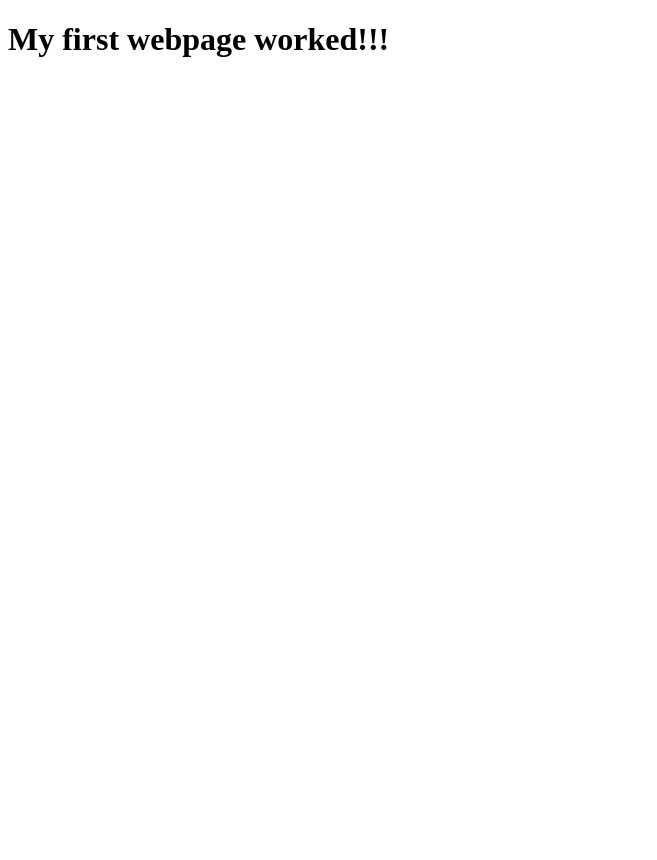
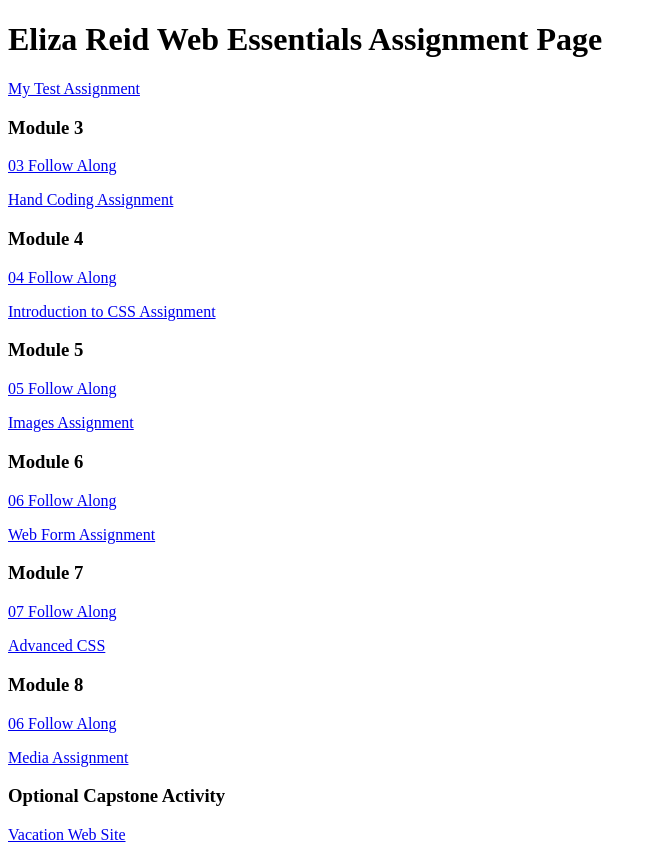
Before and after one commit to elizareid/dwdd1600, a plain HTML site: page index.html in a window 1280 px wide. Shown: the whole page, without its empty margins (0-657 px from the left). Before the commit the page ends 800 px from the top, so only its background shows below. Drawn offline with Linux system fonts and the light colour scheme.

Commit message:
Update index.html

```diff
--- a/index.html
+++ b/index.html
@@ -3,9 +3,37 @@
 	<head>
 		<meta charset="UTF-8">
 		<meta name="viewport" content="width=device-width, initial-scale=1.0">
-    <title>Document</title>
+		<title>dwdd 1600 assignment list page</title>
 	</head>
 	<body>
-    <h1>My first webpage worked!!!</h1>
+		<h1>Eliza Reid Web Essentials Assignment Page</h1>
+		<p><a href="01test">My Test Assignment</a></p>
+
+		<h3>Module 3</h3>
+		<p><a href="03follow-along">03 Follow Along</a></p>
+		<p><a href="03hand-coding">Hand Coding Assignment</a></p>
+
+		<h3>Module 4</h3>
+		<p><a href="04follow-along">04 Follow Along</a></p>
+		<p><a href="04intro-css">Introduction to CSS Assignment</a></p>
+
+		<h3>Module 5</h3>
+		<p><a href="05follow-along">05 Follow Along</a></p>
+		<p><a href="05images">Images Assignment</a></p>
+
+		<h3>Module 6</h3>
+		<p><a href="06follow-along">06 Follow Along</a></p>
+		<p><a href="06form">Web Form Assignment</a></p>
+
+		<h3>Module 7</h3>
+		<p><a href="07follow-along">07 Follow Along</a></p>
+		<p><a href="07advanced-css">Advanced CSS</a></p>
+
+		<h3>Module 8</h3>
+		<p><a href="08follow-along">06 Follow Along</a></p>
+		<p><a href="08media">Media Assignment</a></p>
+
+		<h3>Optional Capstone Activity</h3>
+		<p><a href="vacation">Vacation Web Site</a></p>
 	</body>
 </html>
```
Lines whose indentation alone changed are shown as unchanged.
